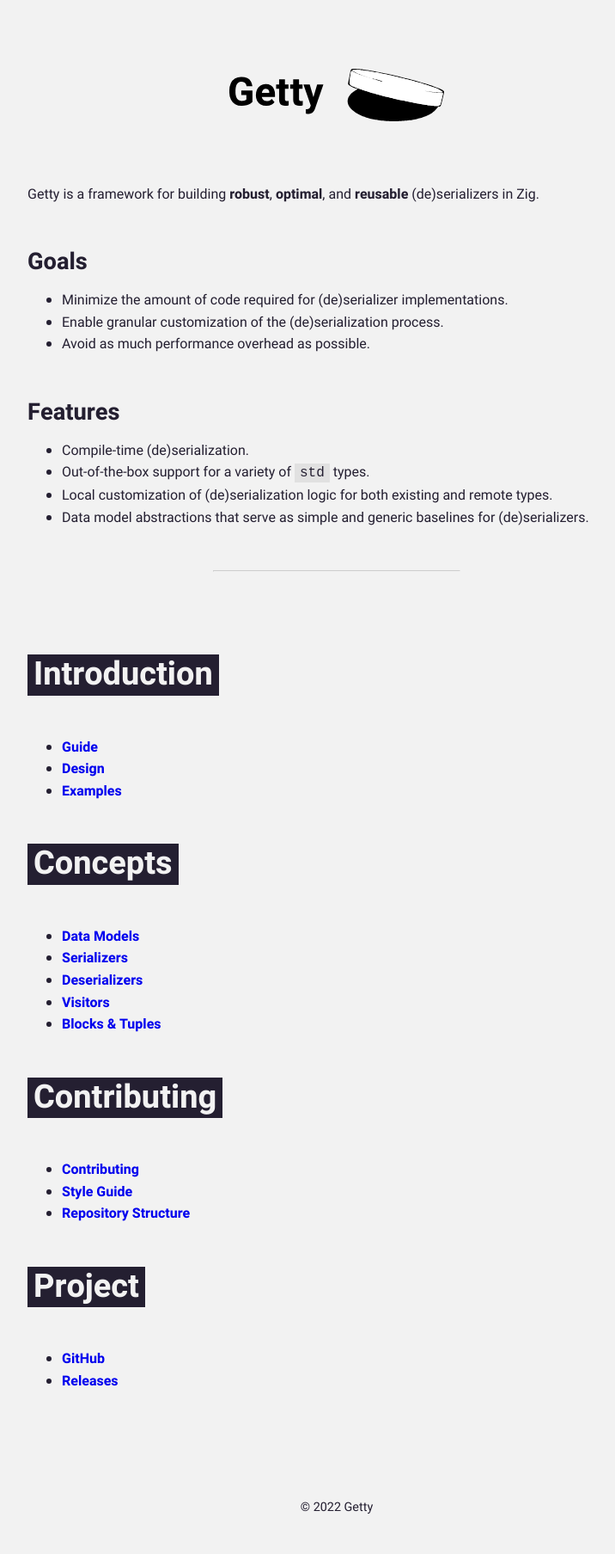
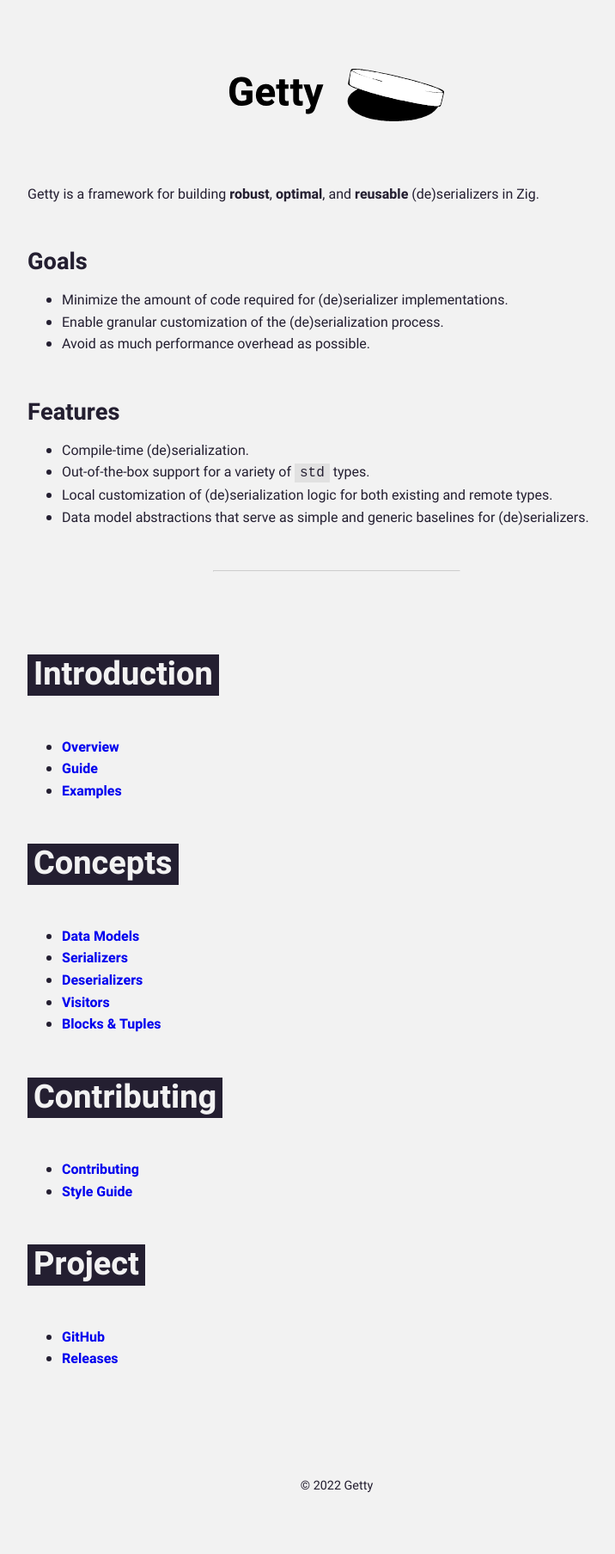
Before and after one commit to getty-zig/getty.so, a Jekyll site: the page built from pages/index.md, in a window 1280 px wide. Shown: the whole page at 86% size, without its empty margins (248-964 px from the left). Built offline with Jekyll 4.4.1, drawn with Linux system fonts in a browser that asks for light colours; after the commit the page ends 1782 px from its top, so only the background shows below that.

Commit message:
index: Remove repository-structure

```diff
--- a/pages/index.md
+++ b/pages/index.md
@@ -23,8 +23,8 @@ Getty is a framework for building __robust__, __optimal__, and __reusable__ (de)
 
 # Introduction
 
+- [Overview](/overview)
 - [Guide](/guide)
-- [Design](/design)
 - [Examples](https://github.com/getty-zig/getty/tree/main/examples)
 
 # Concepts
@@ -39,7 +39,6 @@ Getty is a framework for building __robust__, __optimal__, and __reusable__ (de)
 
 - [Contributing](/contributing)
 - [Style Guide](/style-guide)
-- [Repository Structure](/repository-structure)
 
 # Project
 
```
